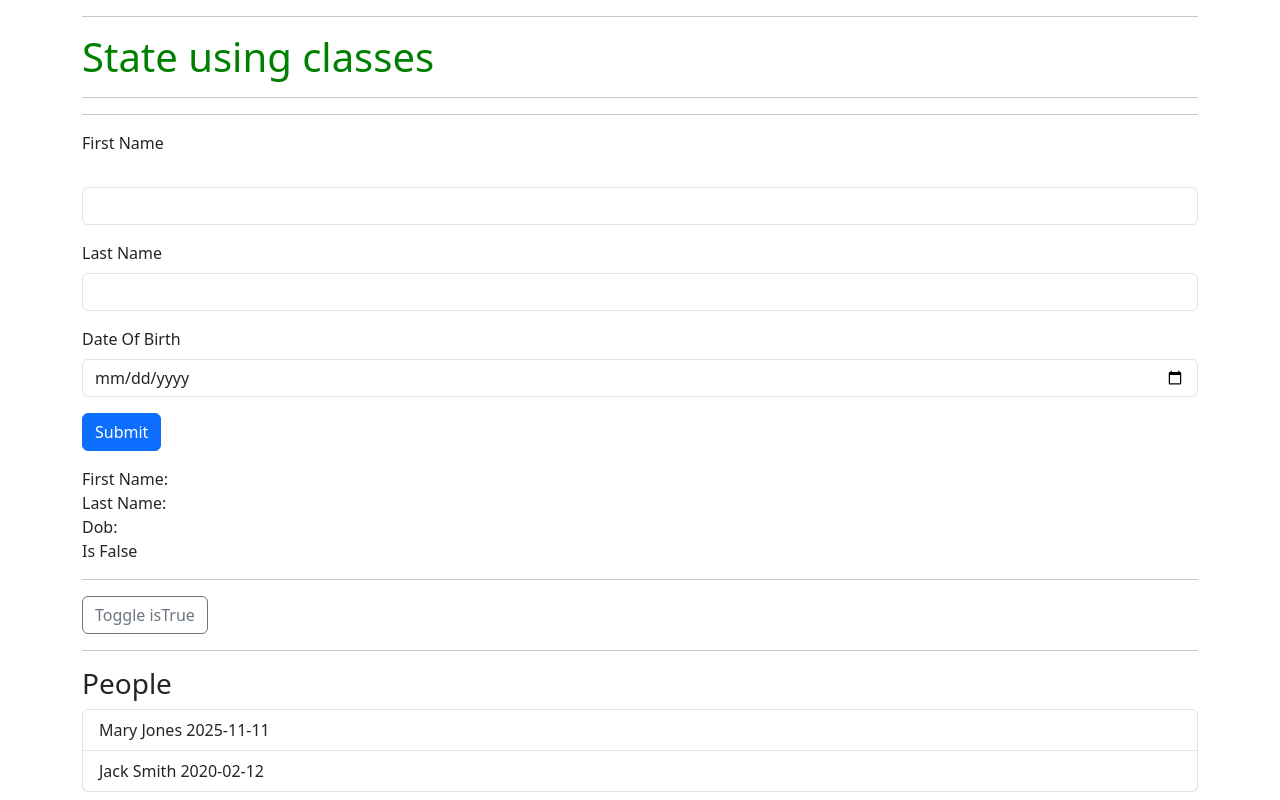
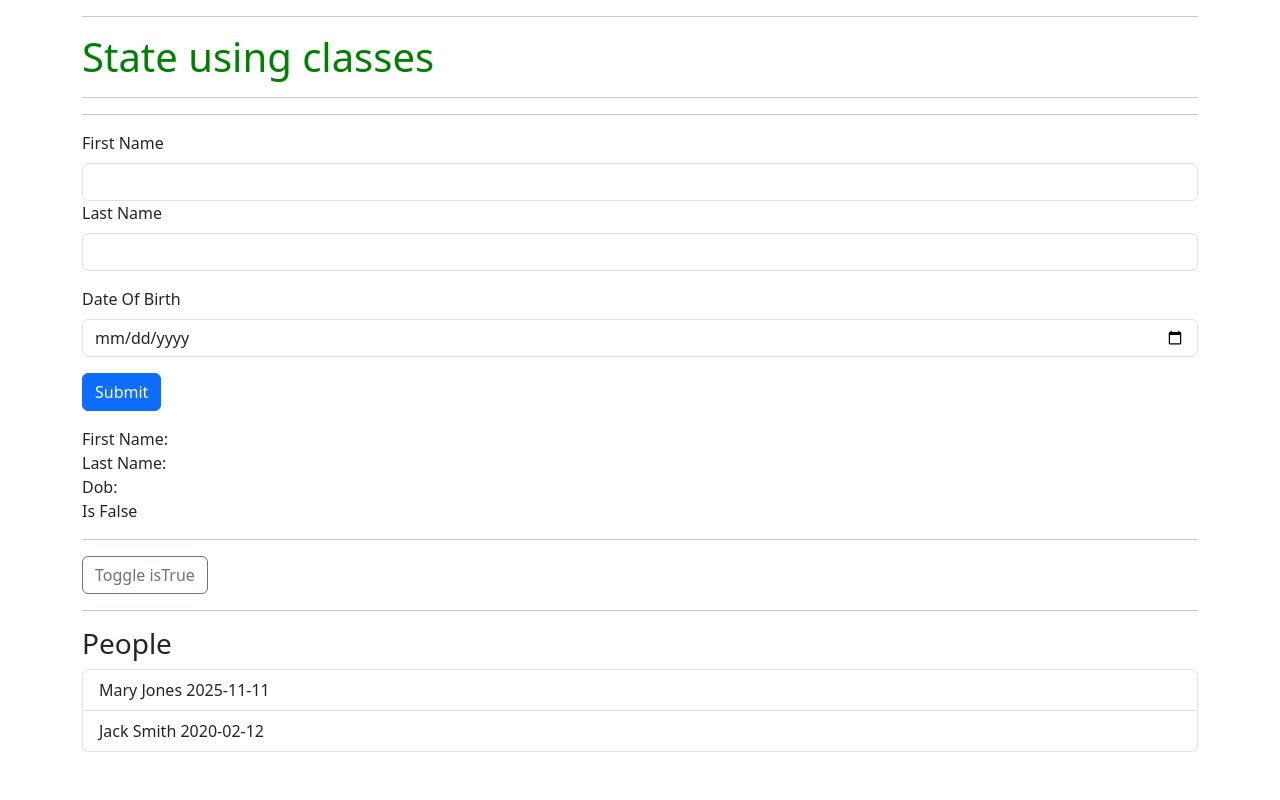
Before and after one commit to bommasanigangadhar-jpg/react-web-backend-golang, a React (Create React App) app: page / in a window 1280 px wide. Built offline with nearby package versions, Linux system fonts and the light colour scheme.

Commit message:
[no task id]-updated code to use ref and forwardRef

```diff
--- a/src/App.js
+++ b/src/App.js
@@ -1,4 +1,4 @@
-import React, { Fragment, useEffect, useState } from "react";
+import React, { Fragment, useEffect, useRef, useState } from "react";
 import './App.css';
 import Input from "./Input";
 
@@ -9,6 +9,12 @@ function HelloWorld(props) {
     const [firstName, setFirstName] = useState("");
     const [lastName, setLastName] = useState("");
     const [dob, setDob] = useState("");
+
+    // Refs
+
+    const firstNameRef = useRef();
+    const lastNameRef = useRef();
+    const dobRef = useRef();
 
     const toggleTrue = () => {
         if(isTrue) {
@@ -68,6 +74,11 @@ function HelloWorld(props) {
         setFirstName("");
         setLastName("");
         setDob("");
+
+        firstNameRef.current.value="";
+        lastNameRef.current.value="";
+        dobRef.current.value="";
+
     }
 
     return (
@@ -87,20 +98,22 @@ function HelloWorld(props) {
 
                 <div className="mb-3">
                     <label className="form-label" htmlFor="first-name">First Name</label>
-                    <Input
+                    <input
                         type="text"
                         name="first-name"
                         id="first-name"
+                        ref={firstNameRef}
                         autoComplete="first-name-new"
                         className="form-control"
                         onChange= {(event) => setFirstName(event.target.value)}
-                    ></Input>
+                    ></input>
 
                     <Input
                         title="Last Name"
                         type="text"
                         name="last-name"
                         id="last-name"
+                        ref={lastNameRef}
                         autoComplete="last-name-new"
                         className="form-control"
                         onChange= {(event) => setLastName(event.target.value)}
@@ -110,6 +123,7 @@ function HelloWorld(props) {
                         title="Date Of Birth"
                         type="date"
                         name="dob"
+                        ref={dobRef}
                         autoComplete="dob-new"
                         className="form-control"
                         onChange= {(event) => setDob(event.target.value)}
--- a/src/Input.js
+++ b/src/Input.js
@@ -1,4 +1,6 @@
-const Input = (props) => {
+import { forwardRef } from "react";
+
+const Input = forwardRef((props, ref) => {
 
     return(
         <div className="mb-3">
@@ -7,11 +9,12 @@ const Input = (props) => {
                 type={props.type}
                 className={props.className}
                 id={props.name}
+                ref={ref}
                 autoComplete={props.autoComplete}
                 onChange={props.onChange}
             />
         </div>
     )
-}
+})
 
 export default Input;
```
